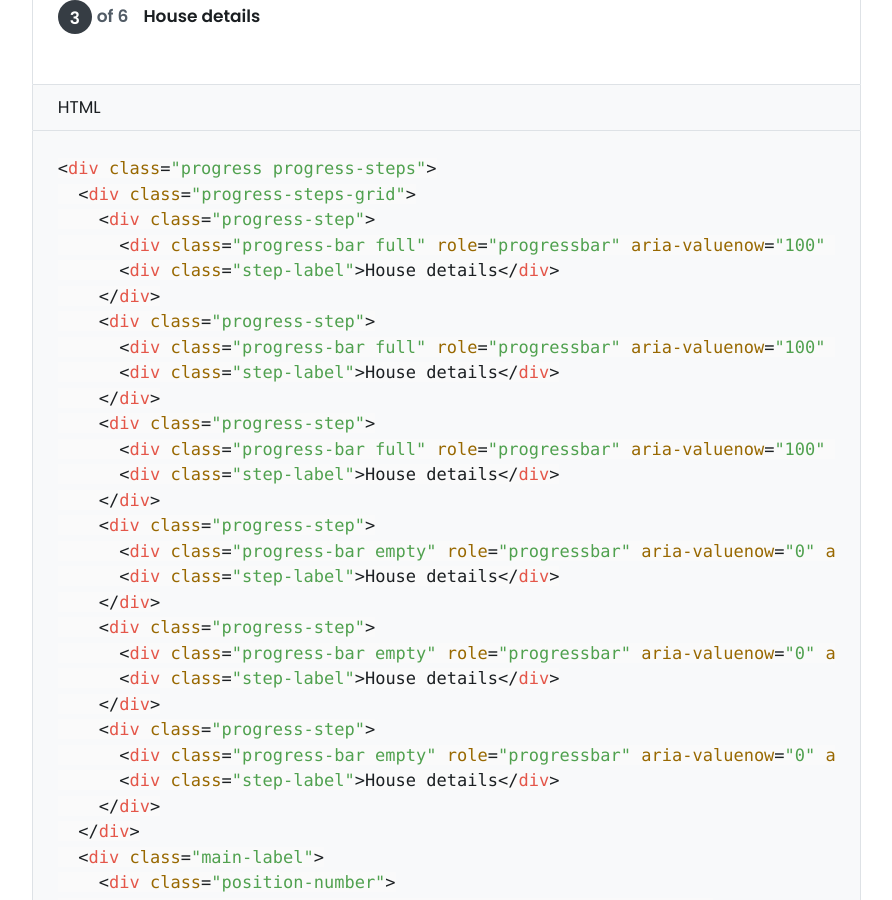
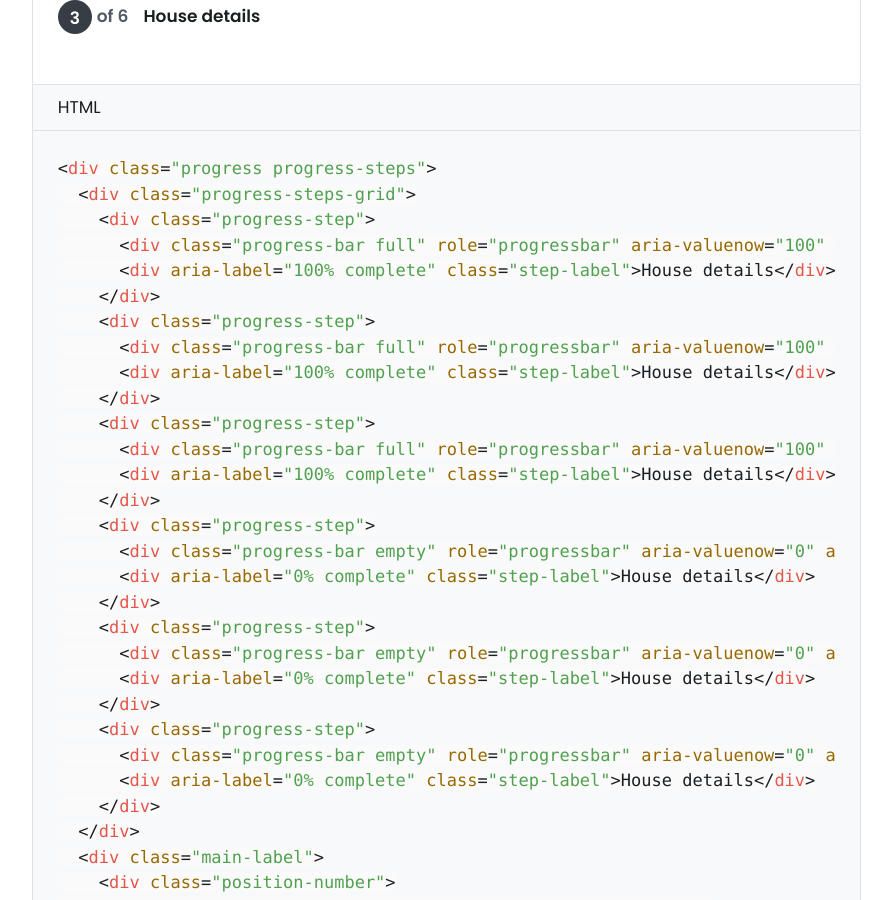
Before and after one commit to Energy-Saving-Trust/Design-System, a Jekyll site: the page built from components/progress-indicators.md, in a window 1280 px wide and 900 px high, scrolled down 1521 px. Shown: the whole window, without its empty margins (336-1228 px from the left). Built offline with Jekyll 4.4.1, drawn with Linux system fonts in a browser that asks for light colours; nearby versions of some CDN libraries; some of the changed lines change nothing that is shown.

Commit message:
progress aria-label #65

```diff
--- a/components/progress-indicators.md
+++ b/components/progress-indicators.md
@@ -23,7 +23,7 @@ The Progress bar with step text should expand to fill the page. If there are onl
 
 {% capture code_render %}
 <div class="progress">
-  <div class="progress-bar" role="progressbar" style="width: 25%;" aria-valuenow="25" aria-valuemin="0" aria-valuemax="100">25%</div>
+  <div class="progress-bar" role="progressbar" style="width: 25%;" aria-valuenow="25" aria-valuemin="0" aria-valuemax="100" aria-label="25%">25%</div>
 </div>
 {% endcapture %}
 
@@ -36,27 +36,27 @@ The Progress bar with step text should expand to fill the page. If there are onl
   <div class="progress-steps-grid">
     <div class="progress-step">
       <div class="progress-bar full" role="progressbar" aria-valuenow="100" aria-valuemin="0" aria-valuemax="100"></div>
-      <div class="step-label">House details</div>
+      <div aria-label="100% complete" class="step-label">House details</div>
     </div>
     <div class="progress-step">
       <div class="progress-bar full" role="progressbar" aria-valuenow="100" aria-valuemin="0" aria-valuemax="100"></div>
-      <div class="step-label">House details</div>
+      <div aria-label="100% complete" class="step-label">House details</div>
     </div>
     <div class="progress-step">
       <div class="progress-bar full" role="progressbar" aria-valuenow="100" aria-valuemin="0" aria-valuemax="100"></div>
-      <div class="step-label">House details</div>
+      <div aria-label="100% complete" class="step-label">House details</div>
     </div>
     <div class="progress-step">
       <div class="progress-bar empty" role="progressbar" aria-valuenow="0" aria-valuemin="0" aria-valuemax="100"></div>
-      <div class="step-label">House details</div>
+      <div aria-label="0% complete" class="step-label">House details</div>
     </div>
     <div class="progress-step">
       <div class="progress-bar empty" role="progressbar" aria-valuenow="0" aria-valuemin="0" aria-valuemax="100"></div>
-      <div class="step-label">House details</div>
+      <div aria-label="0% complete" class="step-label">House details</div>
     </div>
     <div class="progress-step">
       <div class="progress-bar empty" role="progressbar" aria-valuenow="0" aria-valuemin="0" aria-valuemax="100"></div>
-      <div class="step-label">House details</div>
+      <div aria-label="0% complete" class="step-label">House details</div>
     </div>
   </div>
   <div class="main-label">
```
